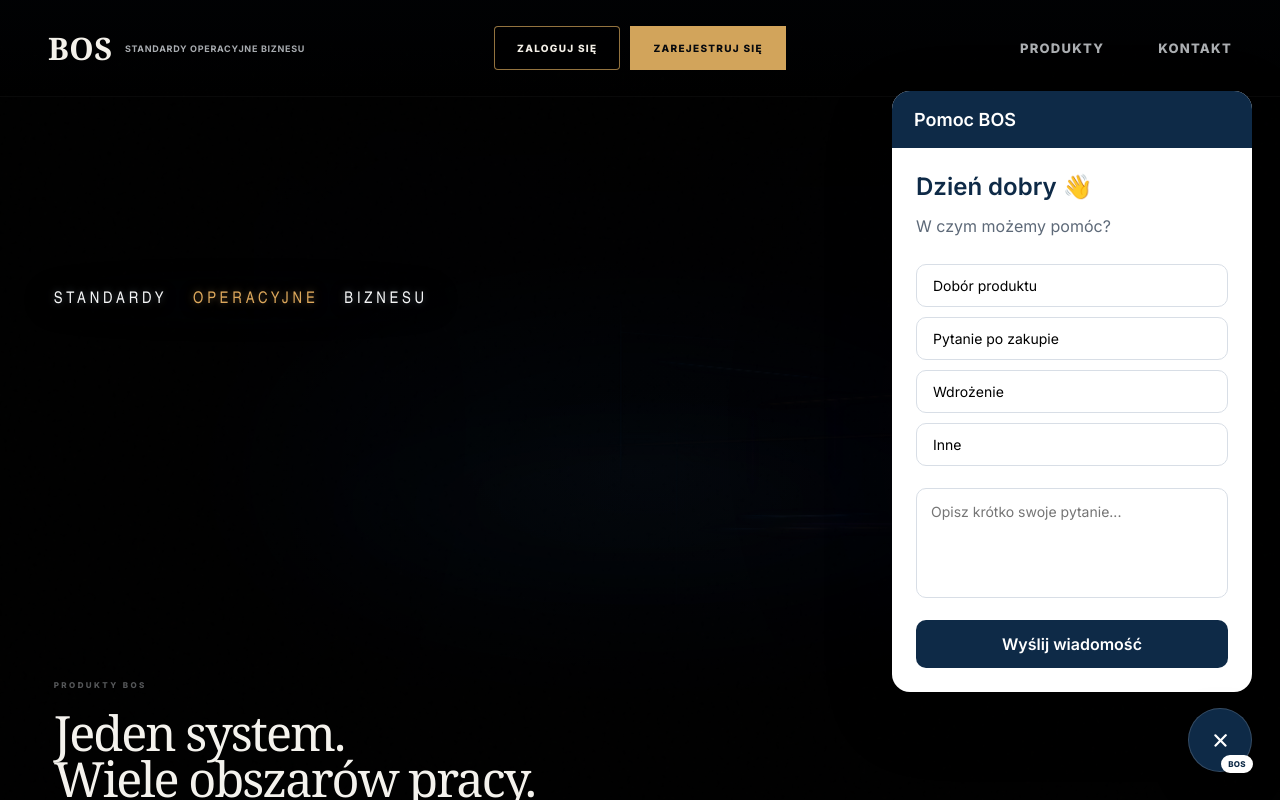
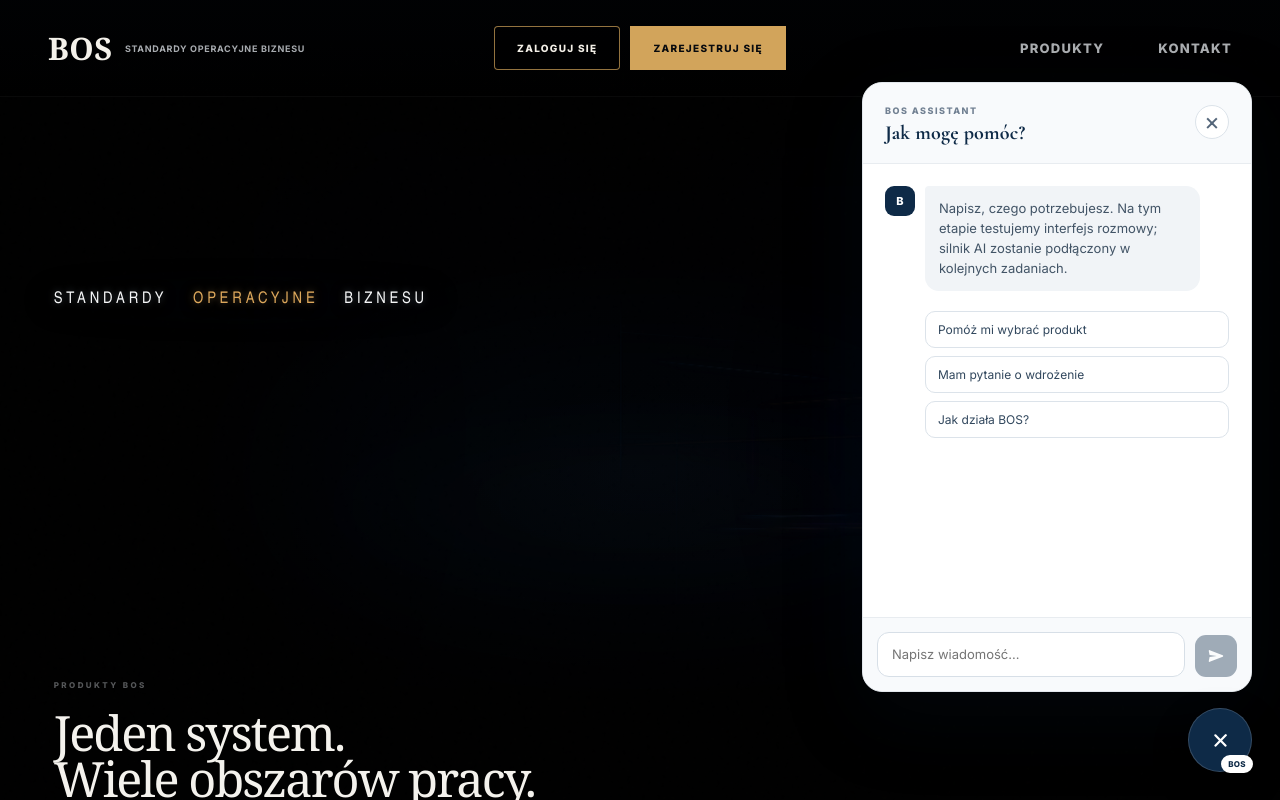
Before and after one commit to vernegroup/bos-platform, a Next.js app: page / in a window 1280 px wide. Both pictures are taken after a click on the button "BOS". Shown: the top 800 px of the page. Built offline with nearby package versions, Linux system fonts and the light colour scheme.

Commit message:
VOICE-CHAT-02 add AssistantPanel shell

```diff
--- /dev/null
+++ b/components/BOSSupport/AssistantPanel.tsx
@@ -0,0 +1,61 @@
+"use client";
+
+type AssistantPanelProps = {
+  onClose: () => void;
+};
+
+export default function AssistantPanel({ onClose }: AssistantPanelProps) {
+  return (
+    <section
+      className="bos-assistant-panel"
+      id="bos-support-window"
+      role="dialog"
+      aria-modal="false"
+      aria-labelledby="bos-assistant-title"
+    >
+      <header className="bos-assistant-header">
+        <div>
+          <span className="bos-assistant-eyebrow">BOS ASSISTANT</span>
+          <h2 id="bos-assistant-title">Jak mogę pomóc?</h2>
+        </div>
+        <button
+          className="bos-assistant-close"
+          type="button"
+          onClick={onClose}
+          aria-label="Zamknij BOS Assistant"
+        >
+          ×
+        </button>
+      </header>
+
+      <div className="bos-assistant-body">
+        <div className="bos-assistant-message bos-assistant-message-system">
+          <span className="bos-assistant-avatar" aria-hidden="true">B</span>
+          <p>
+            Napisz, czego potrzebujesz. Na tym etapie testujemy interfejs rozmowy;
+            silnik AI zostanie podłączony w kolejnych zadaniach.
+          </p>
+        </div>
+
+        <div className="bos-assistant-suggestions" aria-label="Przykładowe pytania">
+          <button type="button">Pomóż mi wybrać produkt</button>
+          <button type="button">Mam pytanie o wdrożenie</button>
+          <button type="button">Jak działa BOS?</button>
+        </div>
+      </div>
+
+      <footer className="bos-assistant-composer">
+        <textarea
+          rows={1}
+          aria-label="Wiadomość do BOS Assistant"
+          placeholder="Napisz wiadomość..."
+        />
+        <button className="bos-assistant-send" type="button" aria-label="Wyślij wiadomość" disabled>
+          <svg viewBox="0 0 24 24" aria-hidden="true">
+            <path d="M3.7 4.2 21 11.1a1 1 0 0 1 0 1.8L3.7 19.8a1 1 0 0 1-1.35-1.13l1.1-5.2L13 12 3.45 10.53l-1.1-5.2A1 1 0 0 1 3.7 4.2Z" />
+          </svg>
+        </button>
+      </footer>
+    </section>
+  );
+}
--- a/components/BOSSupport/BOSSupport.css
+++ b/components/BOSSupport/BOSSupport.css
@@ -18,3 +18,28 @@
 @media(max-width:1200px){.bos-support-widget{right:16px;bottom:16px}.bos-support-button{width:52px;height:52px}.bos-support-button-icon{width:23px;height:23px}.bos-support-window{right:16px;bottom:80px;width:min(360px,calc(100vw - 32px))}}
 @media(max-width:520px){.bos-support-button{width:48px;height:48px}.bos-support-button-icon{width:21px;height:21px}}
 @media(prefers-reduced-motion:reduce){.bos-support-button{transition:none}.bos-support-window{animation:none}}
+
+/* VOICE-CHAT-02 — AssistantPanel */
+.bos-assistant-panel{position:fixed;right:28px;bottom:108px;z-index:9998;width:min(390px,calc(100vw - 32px));height:min(610px,calc(100vh - 140px));display:grid;grid-template-rows:auto 1fr auto;overflow:hidden;border:1px solid #E2E7EC;border-radius:20px;background:#fff;color:#132B43;box-shadow:0 24px 80px rgba(8,27,45,.22);animation:bosSupportOpen .22s ease}
+.bos-assistant-header{display:flex;align-items:flex-start;justify-content:space-between;gap:18px;padding:22px 22px 18px;border-bottom:1px solid #E8ECF0;background:#F8FAFC}
+.bos-assistant-eyebrow{display:block;margin-bottom:5px;color:#718092;font-size:9px;font-weight:800;letter-spacing:1.5px}
+.bos-assistant-header h2{margin:0;font-size:20px;line-height:1.2;font-weight:650;color:#0E2A47}
+.bos-assistant-close{width:34px;height:34px;display:grid;place-items:center;flex:0 0 auto;border:1px solid #DCE3EA;border-radius:50%;background:#fff;color:#536579;font-size:24px;line-height:1;cursor:pointer}
+.bos-assistant-close:hover{border-color:#AEBAC6;color:#0E2A47}
+.bos-assistant-close:focus-visible{outline:3px solid rgba(14,42,71,.18);outline-offset:2px}
+.bos-assistant-body{min-height:0;overflow-y:auto;padding:22px;display:flex;flex-direction:column;gap:20px;background:#fff}
+.bos-assistant-message{display:flex;align-items:flex-start;gap:10px}
+.bos-assistant-avatar{width:30px;height:30px;display:grid;place-items:center;flex:0 0 30px;border-radius:9px;background:#0E2A47;color:#fff;font-size:11px;font-weight:800}
+.bos-assistant-message p{margin:0;max-width:275px;padding:12px 14px;border-radius:4px 14px 14px 14px;background:#F1F4F7;color:#425466;font-size:13px;line-height:1.55}
+.bos-assistant-suggestions{display:grid;gap:8px;margin-left:40px}
+.bos-assistant-suggestions button{width:100%;padding:10px 12px;border:1px solid #DCE3EA;border-radius:10px;background:#fff;color:#31475D;text-align:left;font:inherit;font-size:12px;cursor:pointer}
+.bos-assistant-suggestions button:hover{border-color:#9EACBA;background:#F8FAFC}
+.bos-assistant-composer{display:grid;grid-template-columns:1fr 42px;align-items:end;gap:10px;padding:14px;border-top:1px solid #E8ECF0;background:#F8FAFC}
+.bos-assistant-composer textarea{width:100%;min-height:44px;max-height:110px;resize:none;padding:12px 14px;border:1px solid #D7DFE7;border-radius:12px;background:#fff;color:#172B3F;font:inherit;font-size:13px;line-height:1.45}
+.bos-assistant-composer textarea:focus{outline:none;border-color:#8294A6;box-shadow:0 0 0 3px rgba(14,42,71,.06)}
+.bos-assistant-send{width:42px;height:42px;display:grid;place-items:center;border:0;border-radius:11px;background:#0E2A47;color:#fff}
+.bos-assistant-send svg{width:18px;height:18px;fill:currentColor}
+.bos-assistant-send:disabled{cursor:not-allowed;opacity:.38}
+@media(max-width:1200px){.bos-assistant-panel{right:16px;bottom:80px}}
+@media(max-width:520px){.bos-assistant-panel{right:10px;bottom:72px;width:calc(100vw - 20px);height:min(620px,calc(100dvh - 90px));border-radius:16px}.bos-assistant-header{padding:18px}.bos-assistant-body{padding:18px}.bos-assistant-suggestions{margin-left:0}}
+@media(prefers-reduced-motion:reduce){.bos-assistant-panel{animation:none}}
--- a/components/BOSSupport/BOSSupport.tsx
+++ b/components/BOSSupport/BOSSupport.tsx
@@ -2,29 +2,15 @@
 
 import { useState } from "react";
 import "./BOSSupport.css";
+import AssistantPanel from "./AssistantPanel";
 import BOSSupportButton from "./BOSSupportButton";
 
 export default function BOSSupport() {
   const [open, setOpen] = useState(false);
+
   return (
     <>
-      {open && (
-        <div className="bos-support-window" id="bos-support-window">
-          <div className="bos-support-header">Pomoc BOS</div>
-          <div className="bos-support-content">
-            <div className="bos-support-title">Dzień dobry 👋</div>
-            <div className="bos-support-text">W czym możemy pomóc?</div>
-            <div className="bos-support-options">
-              <button className="bos-support-option">Dobór produktu</button>
-              <button className="bos-support-option">Pytanie po zakupie</button>
-              <button className="bos-support-option">Wdrożenie</button>
-              <button className="bos-support-option">Inne</button>
-            </div>
-            <textarea className="bos-support-message" placeholder="Opisz krótko swoje pytanie..." />
-            <button className="bos-support-send" type="button">Wyślij wiadomość</button>
-          </div>
-        </div>
-      )}
+      {open && <AssistantPanel onClose={() => setOpen(false)} />}
       <div className="bos-support-widget">
         <BOSSupportButton open={open} onToggle={() => setOpen((value) => !value)} />
       </div>
```
